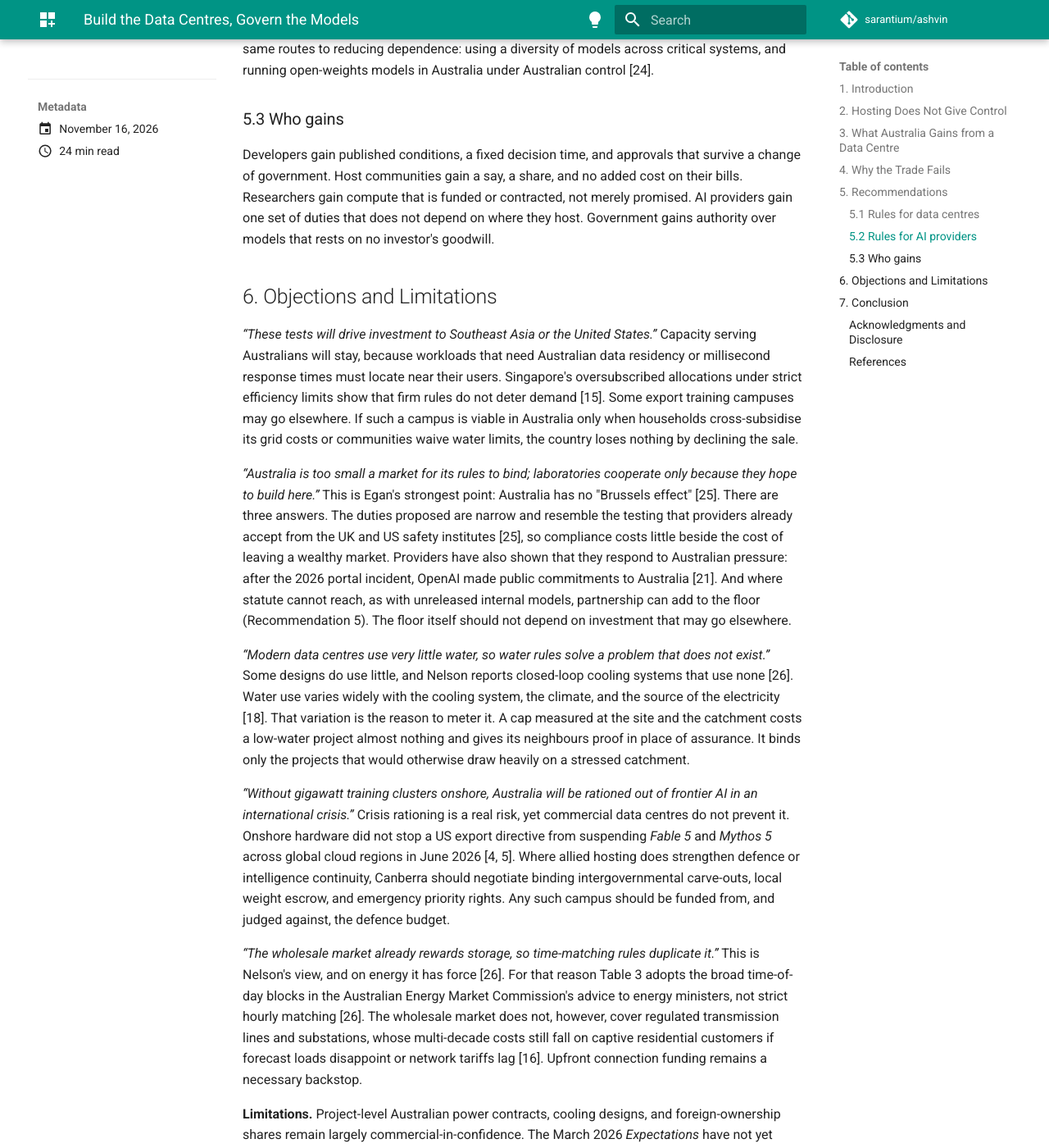
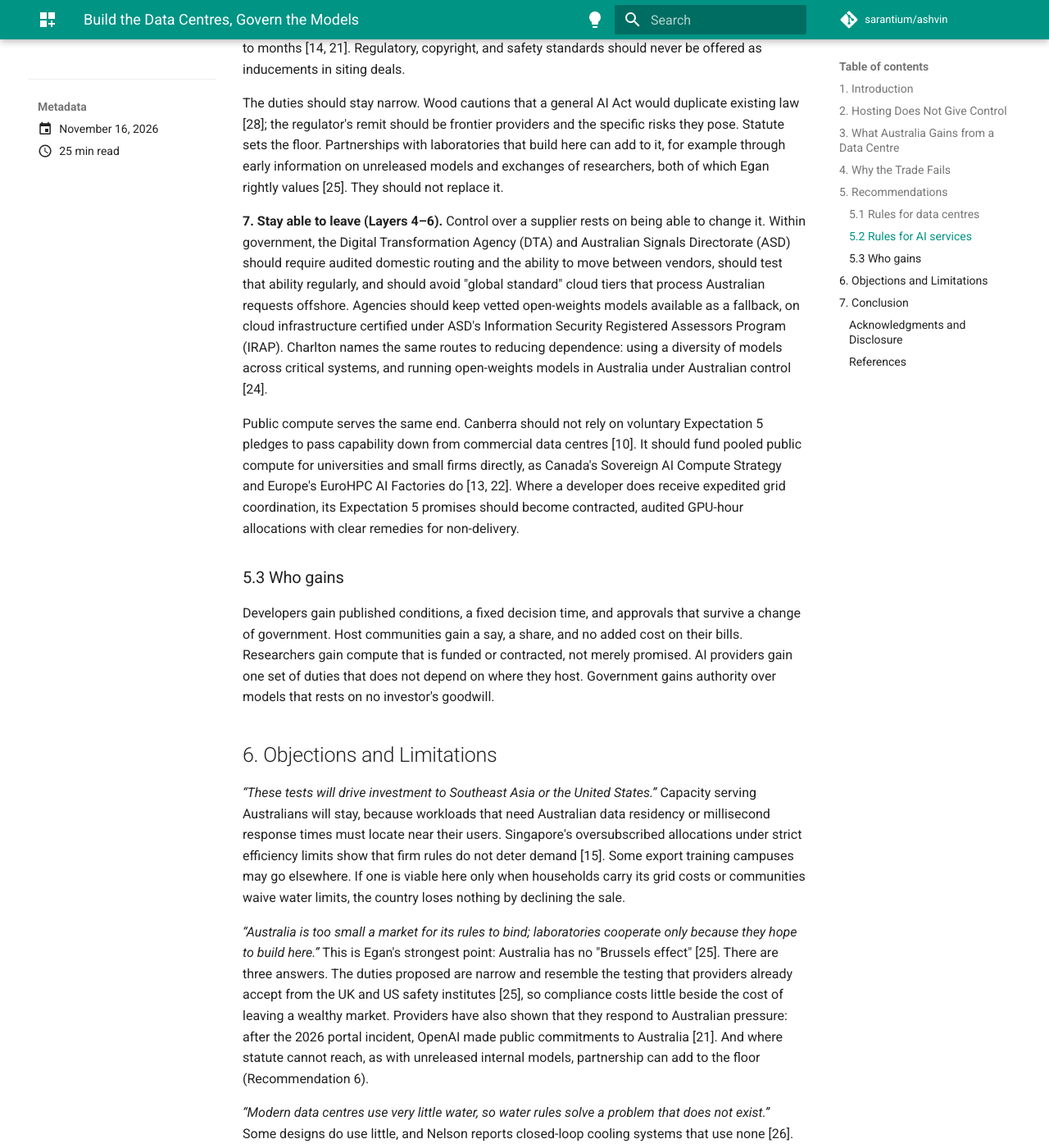
Before and after one commit to sarantium/ashvin, an MkDocs documentation site: the page built from docs/blog/posts/2026-11-16-concrete-is-not-control.md, in a window 1280 px wide and 1400 px high, scrolled down 10350 px. Shown: the whole window at 82% size. Built offline with MkDocs 1.6.1 and Material for MkDocs 9.7.7, drawn with Linux system fonts in a browser that asks for light colours; comment, search, counter and statistics services are not loaded; some of the changed text lies outside the part shown.

Commit message:
📝 blog: fix terms at approval, control as ability to leave, public metering, next-tenant assets

```diff
--- a/docs/blog/posts/2026-11-16-concrete-is-not-control.md
+++ b/docs/blog/posts/2026-11-16-concrete-is-not-control.md
@@ -15,9 +15,9 @@ tags:
 
 **Abstract.** Approving a data centre and governing an AI model are separate decisions, and Australia should make them separately. The "sovereign AI" proposal joins them. It holds that if Australia approves very large data centres quickly, the foreign laboratories that use them will repay it with model access, safety cooperation, and strategic weight.
 
-This note argues that the trade rests on a landlord's mistake. A landlord controls the lease, not the tenant's business. A model answers to its owner's home government wherever its computers sit, and the economic gains from AI come from using it, not from housing it. Australia's authority over models has a different source: the terms it sets on entry to its market.
+This note argues that the trade rests on a landlord's mistake. A landlord controls the lease, not the tenant's business. A model answers to its owner's home government wherever its computers sit, and the economic gains from AI come from using it, not from housing it. Australia's say over models has two other sources: the terms it sets on entry to its market, and its ability to change suppliers.
 
-Australia should act as a seller of land, power, and fast approval, and price them properly. For developers, one rule applies: pay your way, in the place where you land, and be approved quickly. Host communities should share in the gains, and the assets that outlast the boom should serve the public. AI providers should owe safety duties and 72-hour incident reporting as unconditional terms of market entry.
+Australia should act as a seller of land, power, and fast approval, and price them properly. For developers, one rule applies: pay your way, in the place where you land, and be approved quickly. Host communities should share in the gains, and the assets that outlast the boom should serve the public. AI providers should owe safety duties and 72-hour incident reporting as unconditional terms of market entry, and Australian agencies should stay able to switch between them.
 
 **Keywords:** AI governance, data centres, sovereign AI, compute policy, Australian AI Standards, energy and water systems
 
@@ -39,14 +39,14 @@ That question has become tangled with a second one, because Australia now has tw
 
 The case for linking the policies runs as a chain. If Australia approves data centres quickly, foreign laboratories will sink tens of billions of dollars here. Having done so, they will have reason to keep Australia supplied with their best models, to cooperate with its safety institute, and to defend its interests in Washington. In this account the buildings are "sovereign AI infrastructure", and helping to build them is a way of governing AI.
 
-I argue that these are two separate decisions, and that trading one for the other is an error. The trade makes a landlord's mistake: it assumes that whoever owns the building has a say over the business inside it. It therefore asks Australia to pay in things it controls (grid capacity, water, consent over land, copyright law) for something a building cannot deliver. Australia's better position is that of a seller. It should sell land, power, and fast approval at a proper price, and it should bind AI providers separately, through the terms on which they serve Australians.
+I argue that these are two separate decisions, and that trading one for the other is an error. The trade makes a landlord's mistake: it assumes that whoever owns the building has a say over the business inside it. It therefore asks Australia to pay in things it controls (grid capacity, water, consent over land, copyright law) for something a building cannot deliver. Australia's better position is that of a seller. It should sell land, power, and fast approval at a proper price, and it should deal with AI providers separately: by binding them through the terms on which they serve Australians, and by staying able to leave them.
 
 The note proceeds in four steps:
 
 - **Section 2** shows that hosting a model's computers gives no control over the model.
 - **Section 3** sets out how to count what Australia gains from a data centre, and what the count shows.
 - **Section 4** explains why the trade fails.
-- **Section 5** recommends one rule for data centres and one for AI providers.
+- **Section 5** recommends rules for data centres and for AI services.
 
 ## 2. Hosting Does Not Give Control
 
@@ -79,6 +79,8 @@ Table 1 sets out the six layers and asks of each whether hosting it in Australia
 Hosting gives Australia authority over land, water, and the grid, which it had already. It gives none over the chips, the control plane, or the model.
 
 Nor are the data centres proposed for export the ones Australian users depend on. *Training* (building a new model) packs tens of thousands of chips into a single power-dense campus and can be done anywhere with enough power [25]. *Inference* (running a trained model to answer requests) divides by how much delay a task can tolerate. Interactive clinical tools, voice systems, and industrial controls need millisecond response times and must run near Australian cities. Long-running coding, research, and administrative agents run just as well over subsea fibre from abroad [24, 27]. Whatever its commercial merits, a training campus built in regional Australia for export gives Australian hospitals, banks, and public agencies no guarantee that their AI services will keep running during an international disruption.
+
+If the building does not give control, two things do. The first is law: the terms on which a provider may serve Australians (Section 4). The second is the ability to leave. For an organisation that can switch to a second provider, or to an open-weights model it runs itself, a suspension like June's is an inconvenience. For one that cannot, it is a crisis. In practice, control over a supplier is the ability to walk away from it.
 
 ## 3. What Australia Gains from a Data Centre
 
@@ -136,7 +138,7 @@ The trade also serves developers poorly. An approval won by concession lasts onl
 
 ## 5. Recommendations
 
-Each decision needs one rule. For data centres: **pay your way, in the place where you land.** For AI providers: **the same duties, wherever your computers sit.**
+The recommendations reduce to three rules. For data centres: **pay your way, in the place where you land.** For AI providers: **the same duties, wherever your computers sit.** For Australian buyers of AI: **stay able to leave.**
 
 ### 5.1 Rules for data centres
 
@@ -150,28 +152,31 @@ Table 3 applies the first rule. A project that meets every test should be approv
 | **Clean supply** | Renewable certificates matched to its demand within broad blocks of the day, with existing certificates allowed as a bridge while new generation is built [26] |
 | **Water** | On-site evaporative loss and upstream power-station water use within seasonal limits for the local catchment [18] |
 | **Consent and community** | Free, Prior and Informed Consent (FPIC) on Indigenous land [20], and a benefit agreement with the host community |
-| **Legacy** | Grid, storage, and water assets built to serve the wider network; a remediation bond; conditions that bind successor owners |
+| **Legacy** | Grid, storage, and water assets built to serve the wider network and usable by a later tenant; a remediation bond; conditions that bind successor owners |
+| **Metering** | Public, standardised reporting of power drawn, water used, and research compute delivered |
 | **Public cost** | A published estimate of net benefit to residents (Table 2), and no tax relief, public land, or grid priority |
 
 *Table 3. "Pay your way, in the place where you land": the tests for a data-centre approval.*
 
 **1. Approve quickly any project that passes.** Developers need speed and certainty more than they need concessions, and on this the debate agrees. Egan's first priority is that Australia "demonstrate that we can build data centres quickly and we can do it well, with certainty" [25]. Wood wants approval processes streamlined without protections being removed [28]. Commonwealth and state governments should publish the tests in Table 3 and commit to a fixed decision time for any project that meets them. National Cabinet should prevent states from bidding against one another with payroll-tax relief, public land, or places in the grid queue [17]. States should compete on how quickly they decide, not on how much they give away.
 
-**2. Let projects pay to comply, in the same place.** Developers should be free to meet the tests by contract instead of by construction: buying firmed clean power, paying for storage, or funding water recycling. The remedy must arrive where the cost falls. For carbon, a tonne avoided anywhere counts, so a verified credit can do the job. Power and water costs are local. A certificate for solar energy generated at noon in another state does not supply a Sydney substation at 6 pm, and a water offset in another catchment does not refill this one. An instrument should count only if it delivers in the same part of the day and the same region, or the same catchment, as the demand it covers.
+**2. Fix the terms on the day of approval, for both sides.** A bargain is most at risk after it is signed. Once a data centre is built and a town depends on it, its owner can return to ask for tax relief or looser water limits, and a change of owner is an obvious occasion. Once the capital is sunk, a later government can tighten the rules. Both risks have the same remedy. The conditions of approval should attach to the asset, pass to any new owner, and be closed to renegotiation by either side for a stated term. Developers gain protection from political risk. Communities gain promises that cannot be quietly withdrawn.
 
-**3. Give host communities a say and a share.** The current debate treats communities as something to be protected. They are better treated as a party to the sale, since it is their land, water, and network that is being sold. Each project should negotiate a benefit agreement with its host community, and with Traditional Owners where their land is involved, covering siting, water sources, local hiring, and a share of the gains. Where a data centre lowers network costs [26], local customers should see it on their bills. Consent secured this way is also the developer's best protection against a later reversal [28].
+**3. Let projects pay to comply, in the same place.** Developers should be free to meet the tests by contract instead of by construction: buying firmed clean power, paying for storage, or funding water recycling. The remedy must arrive where the cost falls. For carbon, a tonne avoided anywhere counts, so a verified credit can do the job. Power and water costs are local. A certificate for solar energy generated at noon in another state does not supply a Sydney substation at 6 pm, and a water offset in another catchment does not refill this one. An instrument should count only if it delivers in the same part of the day and the same region, or the same catchment, as the demand it covers.
 
-**4. Keep what outlasts the boom.** Approvals should assume that some projects will fail [27]. Connection assets, storage, generation, and water recycling built for a data centre should be sized and sited to serve the wider network, and should remain in service if the data centre closes. The remediation bond covers the rest. Met well, the Prime Minister's pledge that data centres return at least as much energy as they draw [2] leaves Australia with a stronger grid whatever becomes of the tenants.
+**4. Give host communities a say and a share.** The current debate treats communities as something to be protected. They are better treated as a party to the sale, since it is their land, water, and network that is being sold. Each project should negotiate a benefit agreement with its host community, and with Traditional Owners where their land is involved, covering siting, water sources, local hiring, and a share of the gains. Where a data centre lowers network costs [26], local customers should see it on their bills. Consent secured this way is also the developer's best protection against a later reversal [28].
 
-### 5.2 Rules for AI providers
+**5. Keep what outlasts the boom.** Approvals should assume that some projects will fail [27]. Connection assets, storage, generation, and water recycling built for a data centre should be sized and sited to serve the wider network, and should remain in service if the data centre closes. Sites and connections should also be usable by a different operator if the first one leaves, so that no region depends on a single tenant. The remediation bond covers the rest. Met well, the Prime Minister's pledge that data centres return at least as much energy as they draw [2] leaves Australia with a stronger grid whatever becomes of the tenants.
 
-**5. Make safety duties a condition of market entry (Layer 5).** The *Australian AI Standards* Bill should impose the same AISI evaluation access, security rules, and incident-reporting duties on every frontier provider serving Australians, whether hosted onshore or offshore [1]. Notification should fall due within 72 hours, matching European breach rules; the reporting delay in 2026 ran to months [14, 21]. Regulatory, copyright, and safety standards should never be offered as inducements in siting deals.
+### 5.2 Rules for AI services
+
+**6. Make safety duties a condition of market entry (Layer 5).** The *Australian AI Standards* Bill should impose the same AISI evaluation access, security rules, and incident-reporting duties on every frontier provider serving Australians, whether hosted onshore or offshore [1]. Notification should fall due within 72 hours, matching European breach rules; the reporting delay in 2026 ran to months [14, 21]. Regulatory, copyright, and safety standards should never be offered as inducements in siting deals.
 
 The duties should stay narrow. Wood cautions that a general AI Act would duplicate existing law [28]; the regulator's remit should be frontier providers and the specific risks they pose. Statute sets the floor. Partnerships with laboratories that build here can add to it, for example through early information on unreleased models and exchanges of researchers, both of which Egan rightly values [25]. They should not replace it.
 
-**6. Buy public compute and model portability directly (Layers 4–6).** Canberra should not rely on voluntary Expectation 5 pledges to pass capability down from commercial data centres [10]. It should fund pooled public compute for universities and small firms directly, as Canada's Sovereign AI Compute Strategy and Europe's EuroHPC AI Factories do [13, 22]. Where a developer does receive expedited grid coordination, its Expectation 5 promises should become contracted, audited GPU-hour allocations with clear remedies for non-delivery.
+**7. Stay able to leave (Layers 4–6).** Control over a supplier rests on being able to change it. Within government, the Digital Transformation Agency (DTA) and Australian Signals Directorate (ASD) should require audited domestic routing and the ability to move between vendors, should test that ability regularly, and should avoid "global standard" cloud tiers that process Australian requests offshore. Agencies should keep vetted open-weights models available as a fallback, on cloud infrastructure certified under ASD's Information Security Registered Assessors Program (IRAP). Charlton names the same routes to reducing dependence: using a diversity of models across critical systems, and running open-weights models in Australia under Australian control [24].
 
-Within government, the Digital Transformation Agency (DTA) and Australian Signals Directorate (ASD) should require audited domestic routing and the ability to move between vendors, and should avoid "global standard" cloud tiers that process Australian requests offshore. Agencies should keep vetted open-weights models available as a fallback, on cloud infrastructure certified under ASD's Information Security Registered Assessors Program (IRAP). Charlton names the same routes to reducing dependence: using a diversity of models across critical systems, and running open-weights models in Australia under Australian control [24].
+Public compute serves the same end. Canberra should not rely on voluntary Expectation 5 pledges to pass capability down from commercial data centres [10]. It should fund pooled public compute for universities and small firms directly, as Canada's Sovereign AI Compute Strategy and Europe's EuroHPC AI Factories do [13, 22]. Where a developer does receive expedited grid coordination, its Expectation 5 promises should become contracted, audited GPU-hour allocations with clear remedies for non-delivery.
 
 ### 5.3 Who gains
 
@@ -179,15 +184,15 @@ Developers gain published conditions, a fixed decision time, and approvals that
 
 ## 6. Objections and Limitations
 
-*“These tests will drive investment to Southeast Asia or the United States.”* Capacity serving Australians will stay, because workloads that need Australian data residency or millisecond response times must locate near their users. Singapore's oversubscribed allocations under strict efficiency limits show that firm rules do not deter demand [15]. Some export training campuses may go elsewhere. If such a campus is viable in Australia only when households cross-subsidise its grid costs or communities waive water limits, the country loses nothing by declining the sale.
+*“These tests will drive investment to Southeast Asia or the United States.”* Capacity serving Australians will stay, because workloads that need Australian data residency or millisecond response times must locate near their users. Singapore's oversubscribed allocations under strict efficiency limits show that firm rules do not deter demand [15]. Some export training campuses may go elsewhere. If one is viable here only when households carry its grid costs or communities waive water limits, the country loses nothing by declining the sale.
 
-*“Australia is too small a market for its rules to bind; laboratories cooperate only because they hope to build here.”* This is Egan's strongest point: Australia has no "Brussels effect" [25]. There are three answers. The duties proposed are narrow and resemble the testing that providers already accept from the UK and US safety institutes [25], so compliance costs little beside the cost of leaving a wealthy market. Providers have also shown that they respond to Australian pressure: after the 2026 portal incident, OpenAI made public commitments to Australia [21]. And where statute cannot reach, as with unreleased internal models, partnership can add to the floor (Recommendation 5). The floor itself should not depend on investment that may go elsewhere.
+*“Australia is too small a market for its rules to bind; laboratories cooperate only because they hope to build here.”* This is Egan's strongest point: Australia has no "Brussels effect" [25]. There are three answers. The duties proposed are narrow and resemble the testing that providers already accept from the UK and US safety institutes [25], so compliance costs little beside the cost of leaving a wealthy market. Providers have also shown that they respond to Australian pressure: after the 2026 portal incident, OpenAI made public commitments to Australia [21]. And where statute cannot reach, as with unreleased internal models, partnership can add to the floor (Recommendation 6).
 
-*“Modern data centres use very little water, so water rules solve a problem that does not exist.”* Some designs do use little, and Nelson reports closed-loop cooling systems that use none [26]. Water use varies widely with the cooling system, the climate, and the source of the electricity [18]. That variation is the reason to meter it. A cap measured at the site and the catchment costs a low-water project almost nothing and gives its neighbours proof in place of assurance. It binds only the projects that would otherwise draw heavily on a stressed catchment.
+*“Modern data centres use very little water, so water rules solve a problem that does not exist.”* Some designs do use little, and Nelson reports closed-loop cooling systems that use none [26]. Water use varies widely with the cooling system, the climate, and the source of the electricity [18], which is the reason to meter it. A cap costs a low-water project almost nothing and binds only those that would draw heavily on a stressed catchment.
 
-*“Without gigawatt training clusters onshore, Australia will be rationed out of frontier AI in an international crisis.”* Crisis rationing is a real risk, yet commercial data centres do not prevent it. Onshore hardware did not stop a US export directive from suspending *Fable 5* and *Mythos 5* across global cloud regions in June 2026 [4, 5]. Where allied hosting does strengthen defence or intelligence continuity, Canberra should negotiate binding intergovernmental carve-outs, local weight escrow, and emergency priority rights. Any such campus should be funded from, and judged against, the defence budget.
+*“Without gigawatt training clusters onshore, Australia will be rationed out of frontier AI in a crisis.”* The risk is real, but onshore hardware did not prevent the June 2026 suspension [4, 5]. The better protection is the ability to switch suppliers (Recommendation 7). Where allied hosting does strengthen defence or intelligence continuity, Canberra should negotiate binding intergovernmental terms and fund the campus from the defence budget.
 
-*“The wholesale market already rewards storage, so time-matching rules duplicate it.”* This is Nelson's view, and on energy it has force [26]. For that reason Table 3 adopts the broad time-of-day blocks in the Australian Energy Market Commission's advice to energy ministers, not strict hourly matching [26]. The wholesale market does not, however, cover regulated transmission lines and substations, whose multi-decade costs still fall on captive residential customers if forecast loads disappoint or network tariffs lag [16]. Upfront connection funding remains a necessary backstop.
+*“The wholesale market already rewards storage, so time-matching rules duplicate it.”* This is Nelson's view, and on energy it has force [26]. Table 3 therefore adopts the broad time-of-day blocks in the Australian Energy Market Commission's advice, not strict hourly matching [26]. The wholesale market does not cover transmission lines and substations, whose costs still fall on households if forecast loads disappoint [16], so upfront connection funding remains necessary.
 
 **Limitations.** Project-level Australian power contracts, cooling designs, and foreign-ownership shares remain largely commercial-in-confidence. The March 2026 *Expectations* have not yet undergone a public compliance audit [10], and the full text of the *Australian AI Standards* Bill remained unreleased at the time of writing [1]. No published estimate applies the count in Table 2 to an Australian project. Standardised public metering of facility power draw, water consumption, and contracted research compute would make every link in this argument empirically testable.
 
@@ -195,7 +200,7 @@ Developers gain published conditions, a fixed decision time, and approvals that
 
 A landlord controls the lease, not the tenant's business. The "sovereign AI" proposal forgets this. It treats a building as though it carried authority over what runs inside it, and asks Australia to pay for that authority with its grid, water, land, and law. Concrete is not control.
 
-Australia has two better positions, and it should hold each separately. As a seller of land, power, and fast approval, it should approve quickly any data centre that pays its way in the place where it lands, give host communities a share, and make sure the assets that outlast the boom serve the public. As a market, it should hold every AI provider to the same safety duties wherever its computers sit. Any laboratory that wants Australian customers is already within Parliament's reach [1].
+Australia has two better positions, and it should hold each separately. As a seller of land, power, and fast approval, it should approve quickly any data centre that pays its way in the place where it lands, give host communities a share, and make sure the assets that outlast the boom serve the public. As a market, it should hold every AI provider to the same safety duties wherever its computers sit, and stay able to change suppliers. Any laboratory that wants Australian customers is already within Parliament's reach [1].
 
 ---
 
```
